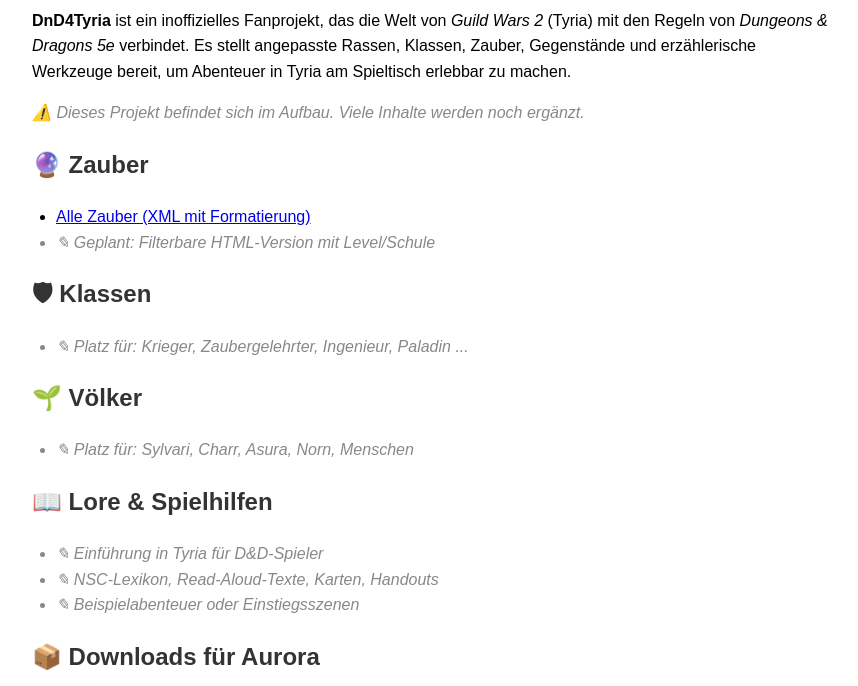
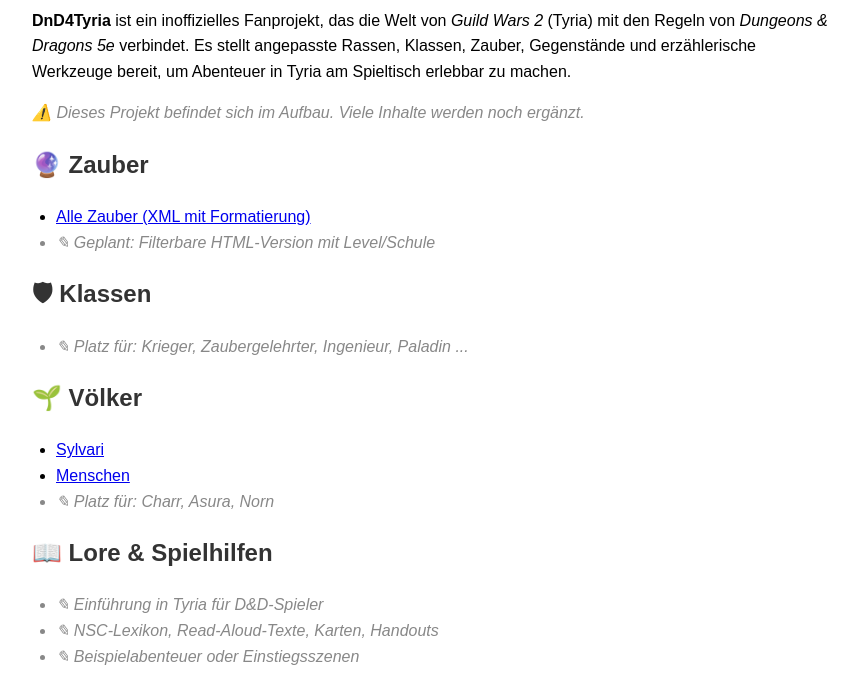
Before and after one commit to Jacer75/DnD4Tyria, a plain HTML site: page index.html in a window 1280 px wide. Shown: the part 97-783 px from the top of the page, without its empty margins (208-1066 px from the left). Drawn offline with Linux system fonts and the light colour scheme.

Commit message:
Update index.html

```diff
--- a/index.html
+++ b/index.html
@@ -44,10 +44,12 @@
     <li class="todo">✎ Platz für: Krieger, Zaubergelehrter, Ingenieur, Paladin ...</li>
   </ul>
 
-  <h2>🌱 Völker</h2>
-  <ul>
-    <li class="todo">✎ Platz für: Sylvari, Charr, Asura, Norn, Menschen</li>
-  </ul>
+<h2>🌱 Völker</h2>
+<ul>
+  <li><a href="races/de/sylvari.xml">Sylvari</a></li>
+  <li><a href="races/de/humans.xml">Menschen</a></li>
+  <li class="todo">✎ Platz für: Charr, Asura, Norn</li>
+</ul>
 
   <h2>📖 Lore & Spielhilfen</h2>
   <ul>
```
